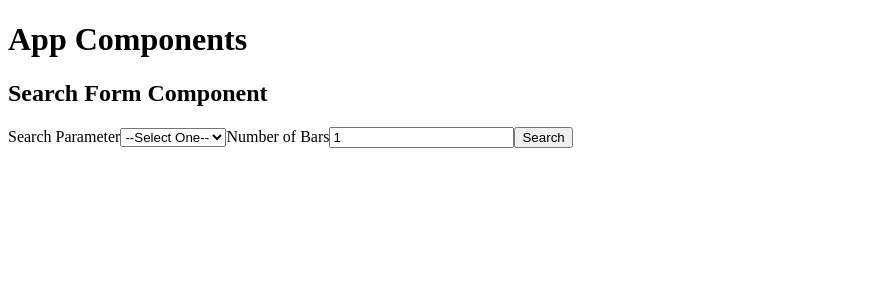
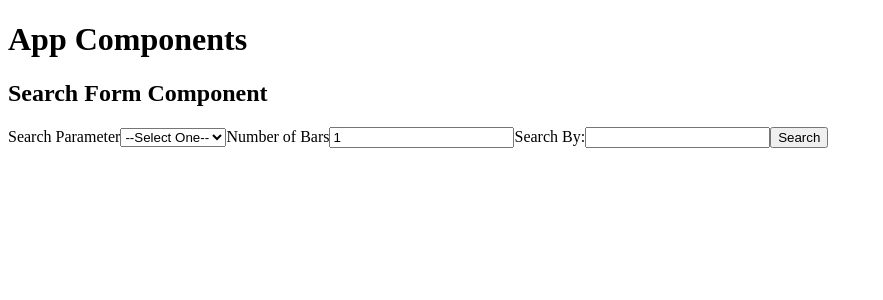
Before and after one commit to jamieab98/Capstone-React, a React (Vite) app: page / in a window 1280 px wide. Shown: the top 300 px of the page, without its empty margins (0-883 px from the left). Built offline with nearby package versions, Linux system fonts and the light colour scheme.

Commit message:
Added another field for the user input for the search

```diff
--- a/src/components/SearchForm.jsx
+++ b/src/components/SearchForm.jsx
@@ -4,16 +4,18 @@ function SearchForm(){
 
     const [searchParameter, setSearchParameter] = useState("")
     const [numberOfReturns, setNumberOfReturns] = useState(1)
+    const [searchInput, setSearchInput] = useState("")
 
     function handleSearch(e){
         e.preventDefault()
-        console.log("Searching for bars")
+        console.log("Searching for bars...")
+        console.log(`Searching for ${numberOfReturns} bars by ${searchParameter}.`)
     }
 
     return(
         <>
             <h2>Search Form Component</h2>
-            <form>
+            <form onSubmit={handleSearch}>
                 <label htmlFor="searchparameter">Search Parameter</label>
                 <select id="searchparameter" value={searchParameter} onChange={(e)=>setSearchParameter(e.target.value)}>
                     <option value="">--Select One--</option>
@@ -25,6 +27,9 @@ function SearchForm(){
                 <label id="numberofbars">Number of Bars
                     <input type="number" id="numberofbars" value={numberOfReturns} onChange={(e)=>setNumberOfReturns(e.target.value)}/>
                 </label>
+                <label id="userinput">Search By:
+                    <input type="text" id="userinput" value={searchInput} onChange={(e)=>setSearchInput(e.target.value)}/>
+                </label>
                 <button type="submit">Search</button>
             </form>
         </>
```
